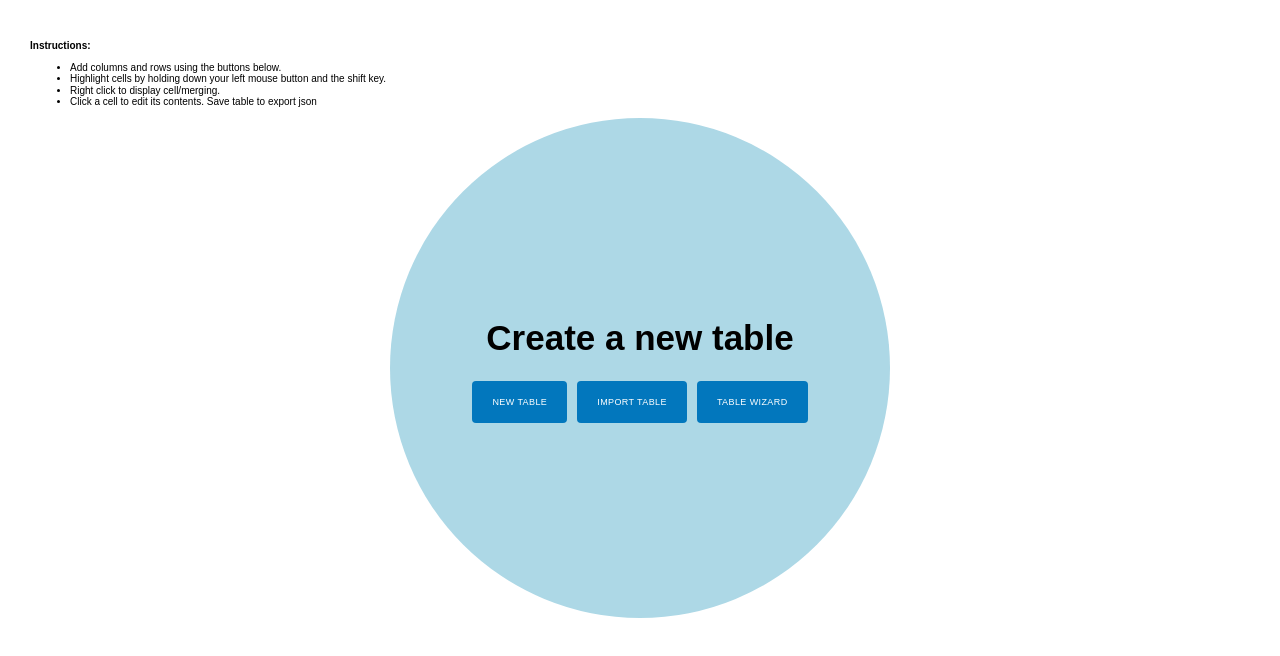
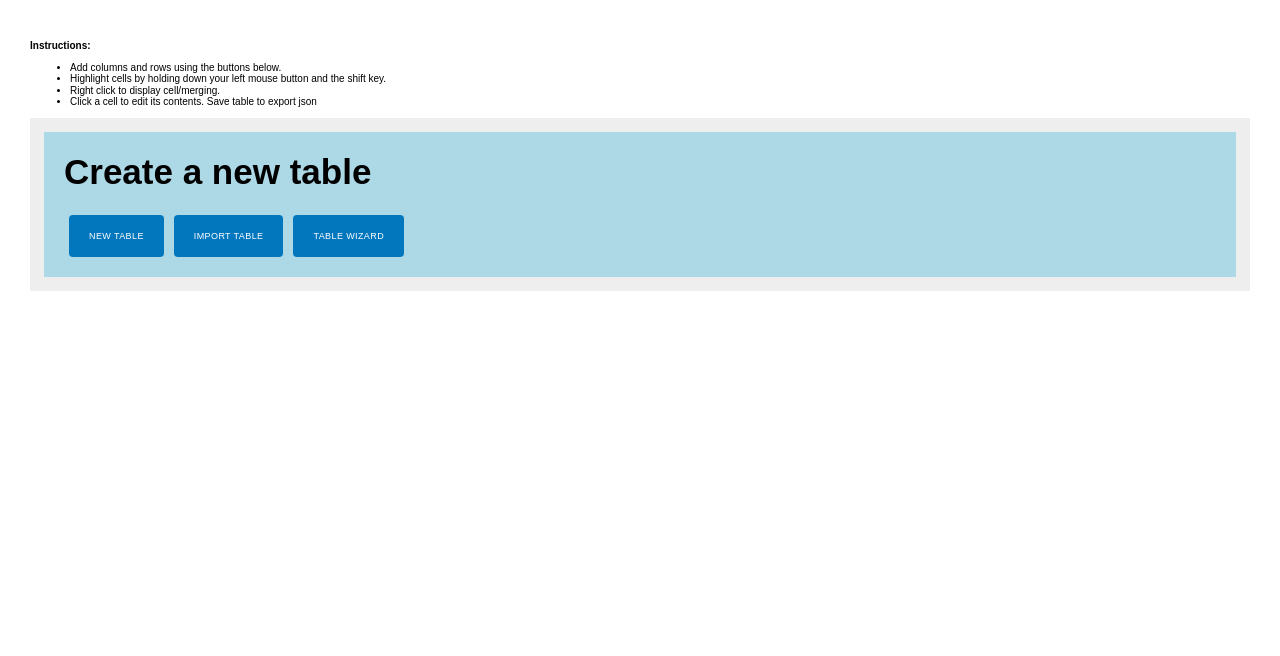
Before and after one commit to stu-fu/tablebuilder, a plain HTML site: page table-builder-new/index.html in a window 1280 px wide. Drawn offline with Linux system fonts and the light colour scheme.

Commit message:
CSS updates

```diff
--- a/table-builder-new/css/main.css
+++ b/table-builder-new/css/main.css
@@ -291,19 +291,19 @@ padding-right: 4.8rem
 
 
 .table-prompt {
-    text-align:center;
+    /*text-align:center;
     width:500px; height:300px;
-    margin:0 auto; padding-top:200px;
-    position:relative;
+    margin:0 auto; padding-top:200px; */
+    position:relative; background:lightblue; padding:20px; border:14px solid #eee;
 }
-
+/*
 .table-prompt:before {
     content:''; display:block;
     position:absolute; top:0; left:0; z-index:1;
     width:500px; height:500px; background:lightblue;
     border-radius:1000px;
 }
-
+*/
 
 .table-path { position:relative; z-index:2; }
 .table-path h1 { font-size:35px; margin-top:0; }
```
